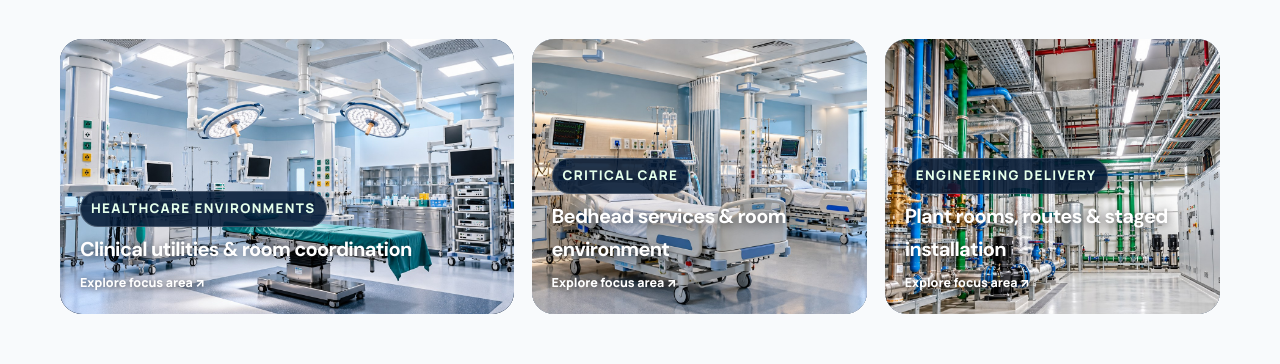
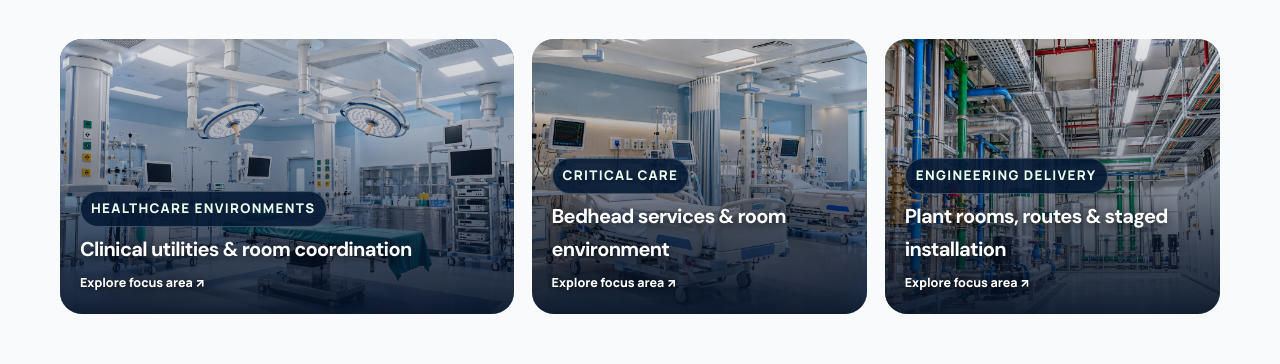
Before and after one commit to Chay-Dhanush/sysmeditech, a plain HTML site: page index.html in a window 1280 px wide. Shown: the part 4297-4661 px from the top of the page. Drawn offline with Linux system fonts and the light colour scheme.

Commit message:
Improve project-image text contrast

```diff
--- a/index.html
+++ b/index.html
@@ -195,3 +195,10 @@ refreshServiceSummary();
 .floating-card strong{color:#08275b}
 .floating-card span{color:#3f5069}
 </style>
+<style>
+/* Put the dark photo treatment between the image and the readable project label. */
+.project-card:after{display:none}
+.project-card>a{z-index:auto}
+.project-card>a:after{content:"";position:absolute;inset:0;z-index:1;pointer-events:none;background:linear-gradient(180deg,rgba(5,18,39,.10) 0%,rgba(5,18,39,.35) 40%,rgba(5,18,39,.94) 100%)}
+.project-card .project-label{z-index:2}
+</style>
```
